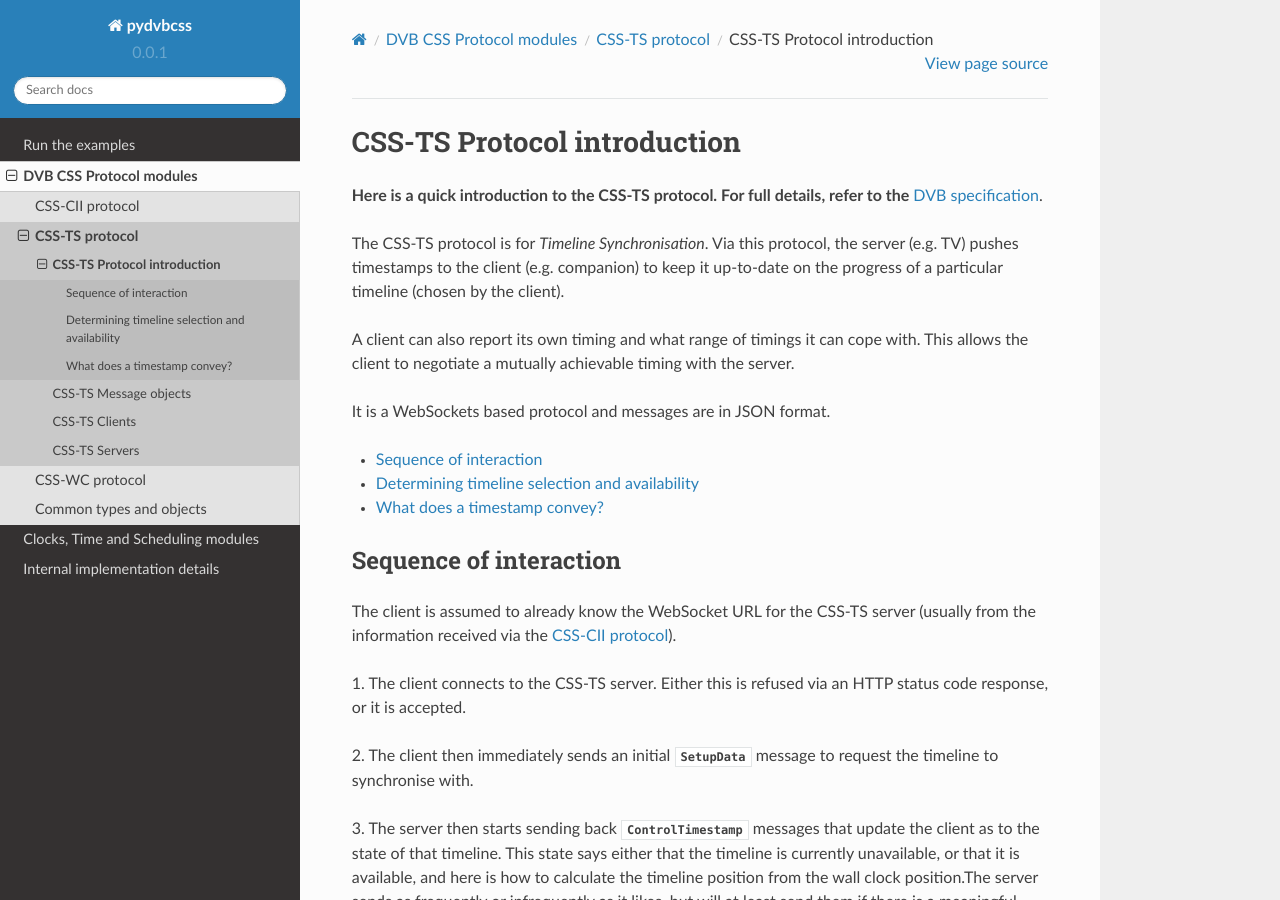
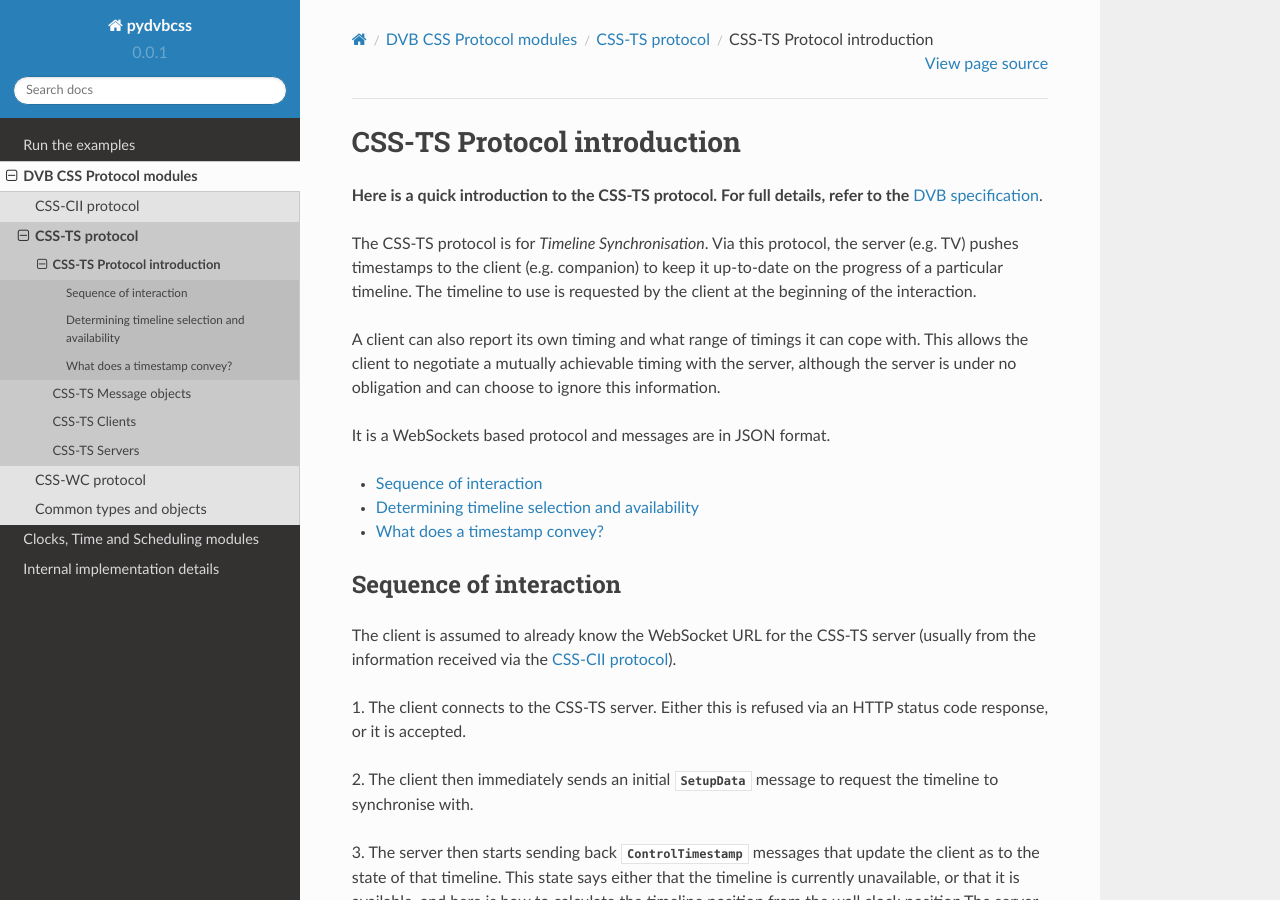
Before and after one commit to bbc/pydvbcss, a Sphinx documentation site: the page built from docs/ts-overview.rst, in a window 1280 px wide and 900 px high. Built offline with Sphinx 7.4.7 and the Read the Docs theme 2.0.0, drawn with Linux system fonts in a browser that asks for light colours; the version number is read from the project's files by our own code.

Commit message:
Minor clarifications to docs.

```diff
--- a/docs/ts-overview.rst
+++ b/docs/ts-overview.rst
@@ -5,11 +5,13 @@ CSS-TS Protocol introduction
 
 The CSS-TS protocol is for *Timeline Synchronisation*. Via this protocol,
 the server (e.g. TV) pushes timestamps to the client (e.g. companion) to keep
-it up-to-date on the progress of a particular timeline (chosen by the client).
+it up-to-date on the progress of a particular timeline. The timeline to use
+is requested by the client at the beginning of the interaction.
 
 A client can also report its own timing and what range of timings it can
 cope with. This allows the client to negotiate a mutually achievable
-timing with the server.
+timing with the server, although the server is under no obligation and can
+choose to ignore this information.
 
 It is a WebSockets based protocol and messages are in JSON format.
 
```
